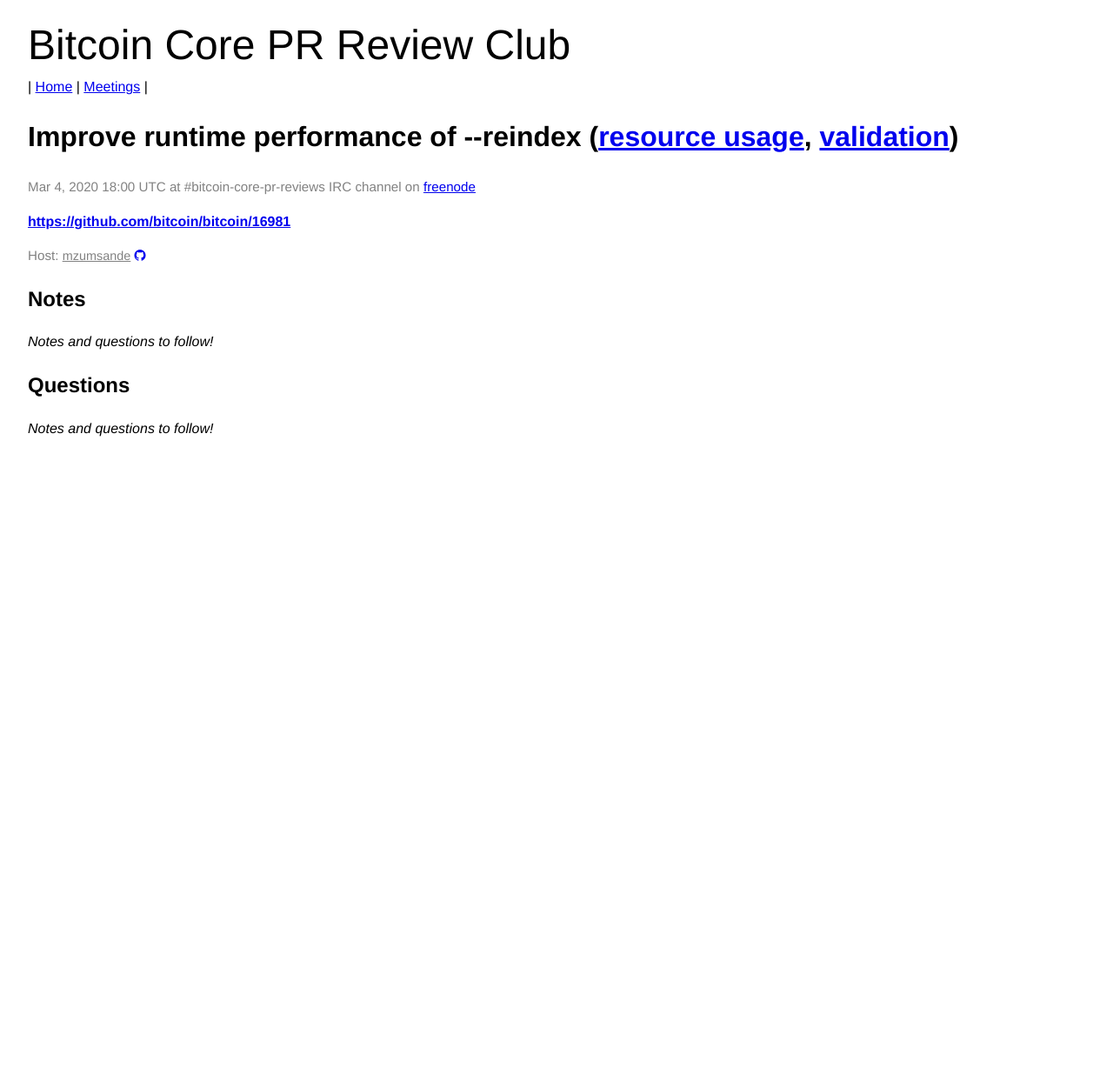
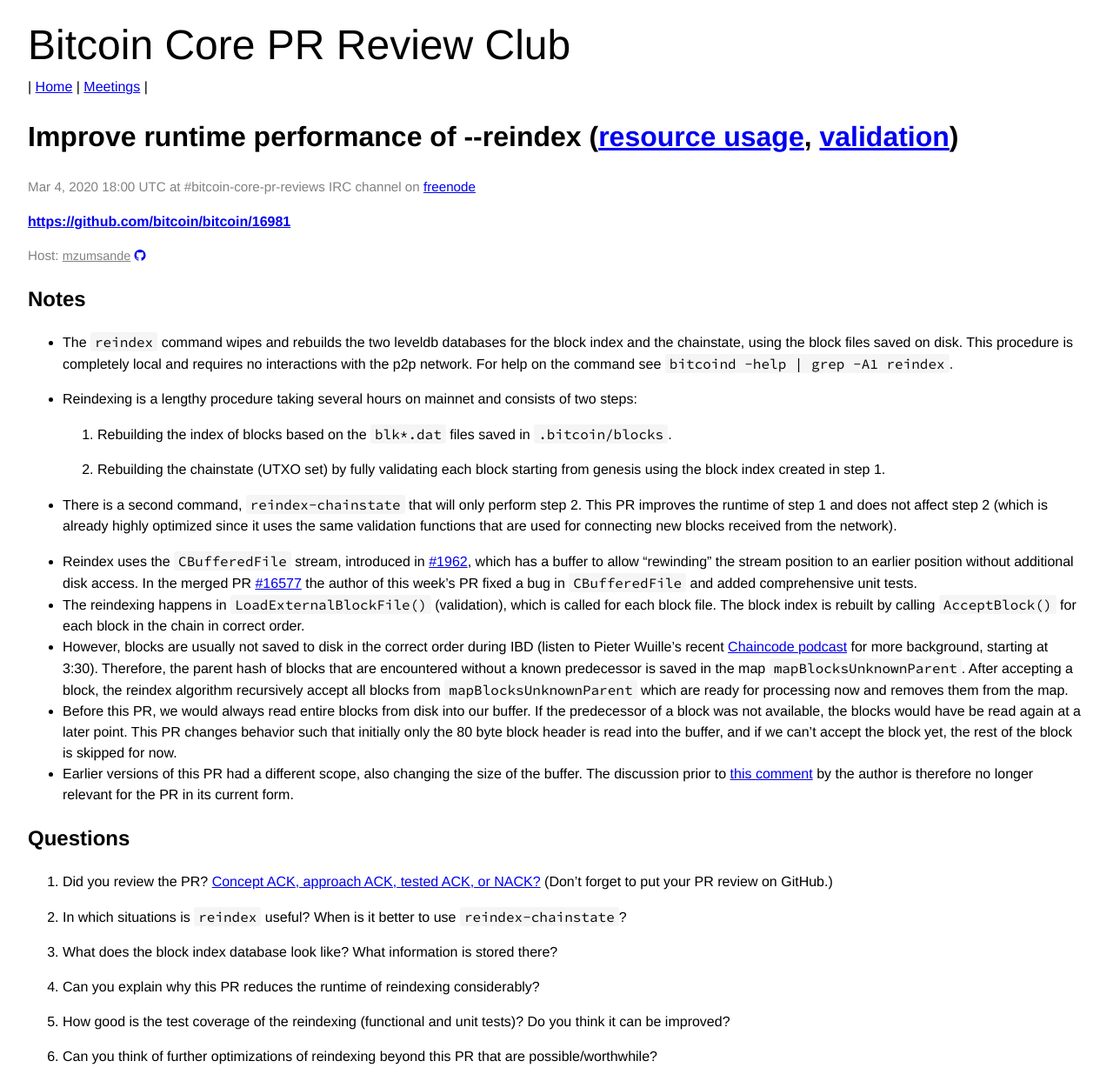
Before and after one commit to bitcoin-core-review-club/website, a Jekyll site: the page built from _posts/2020-03-04-#16981.md, in a window 1280 px wide. Shown: the whole page at 87% size. Built offline with Jekyll 4.4.1, drawn with Linux system fonts in a browser that asks for light colours; before the commit the page ends 900 px from its top, so only the background shows below that.

Commit message:
Questions and Notes for 16981

```diff
--- a/_posts/2020-03-04-#16981.md
+++ b/_posts/2020-03-04-#16981.md
@@ -12,11 +12,38 @@
 
 ## Notes
 
-_Notes and questions to follow!_
+- The `reindex` command wipes and rebuilds the two leveldb databases for the block index and the chainstate, using the block files saved on disk. This procedure is completely local and requires no interactions with the p2p network. For help on the command see `bitcoind -help | grep -A1 reindex`.
+
+- Reindexing is a lengthy procedure taking several hours on mainnet and consists of two steps:
+
+    1. Rebuilding the index of blocks based on the `blk*.dat` files saved in `.bitcoin/blocks`.
+
+    2. Rebuilding the chainstate (UTXO set) by fully validating each block starting from genesis using the block index created in step 1.
+
+- There is a second command, `reindex-chainstate` that will only perform step 2. This PR improves the runtime of step 1 and does not affect step 2 (which is already highly optimized since it uses the same validation functions that are used for connecting new blocks received from the network).
+
+- Reindex uses the `CBufferedFile` stream, introduced in [#1962](https://github.com/bitcoin/bitcoin/pull/1962), which has a buffer to allow "rewinding" the stream position to an earlier position without additional disk access. In the merged PR [#16577](https://github.com/bitcoin/bitcoin/pull/16577) the author of this week's PR fixed a bug in  `CBufferedFile` and added comprehensive unit tests.
+- The reindexing happens in `LoadExternalBlockFile()` (validation), which is called for each block file. The block index is rebuilt by calling `AcceptBlock()` for each block in the chain in correct order.
+- However, blocks are usually not saved to disk in the correct order during IBD (listen to Pieter Wuille's recent [Chaincode podcast](https://podcast.chaincode.com/2020/01/27/pieter-wuille-1.html) for more background, starting at 3:30). Therefore, the parent hash of blocks that are encountered without a known predecessor is saved in the map `mapBlocksUnknownParent`. After accepting a block, the reindex algorithm recursively accept all blocks from `mapBlocksUnknownParent` which are ready for processing now and removes them from the map.
+- Before this PR, we would always read entire blocks from disk into our buffer. If the predecessor of a block was not available, the blocks would have be read again at a later point. This PR changes behavior such that initially only the 80 byte block header is read into the buffer, and if we can't accept the block yet, the rest of the block is skipped for now.
+- Earlier versions of this PR had a different scope, also changing the size of the buffer. The discussion prior to [this comment](https://github.com/bitcoin/bitcoin/pull/16981#issuecomment-589791783) by the author is therefore no longer relevant for the PR in its current form.
+
 
 ## Questions
 
-_Notes and questions to follow!_
+1. Did you review the PR? [Concept ACK, approach ACK, tested ACK, or
+NACK?](https://github.com/bitcoin/bitcoin/blob/master/CONTRIBUTING.md#peer-review)
+(Don't forget to put your PR review on GitHub.)
+
+2. In which situations is `reindex` useful? When is it better to use `reindex-chainstate`?
+
+3. What does the block index database look like? What information is stored there?
+
+4. Can you explain why this PR reduces the runtime of reindexing considerably?
+
+5. How good is the test coverage of the reindexing (functional and unit tests)? Do you think it can be improved?
+
+6. Can you think of further optimizations of reindexing beyond this PR that are possible/worthwhile?
 
 <!-- TODO: uncomment and add meeting log
 ## Meeting Log
```
